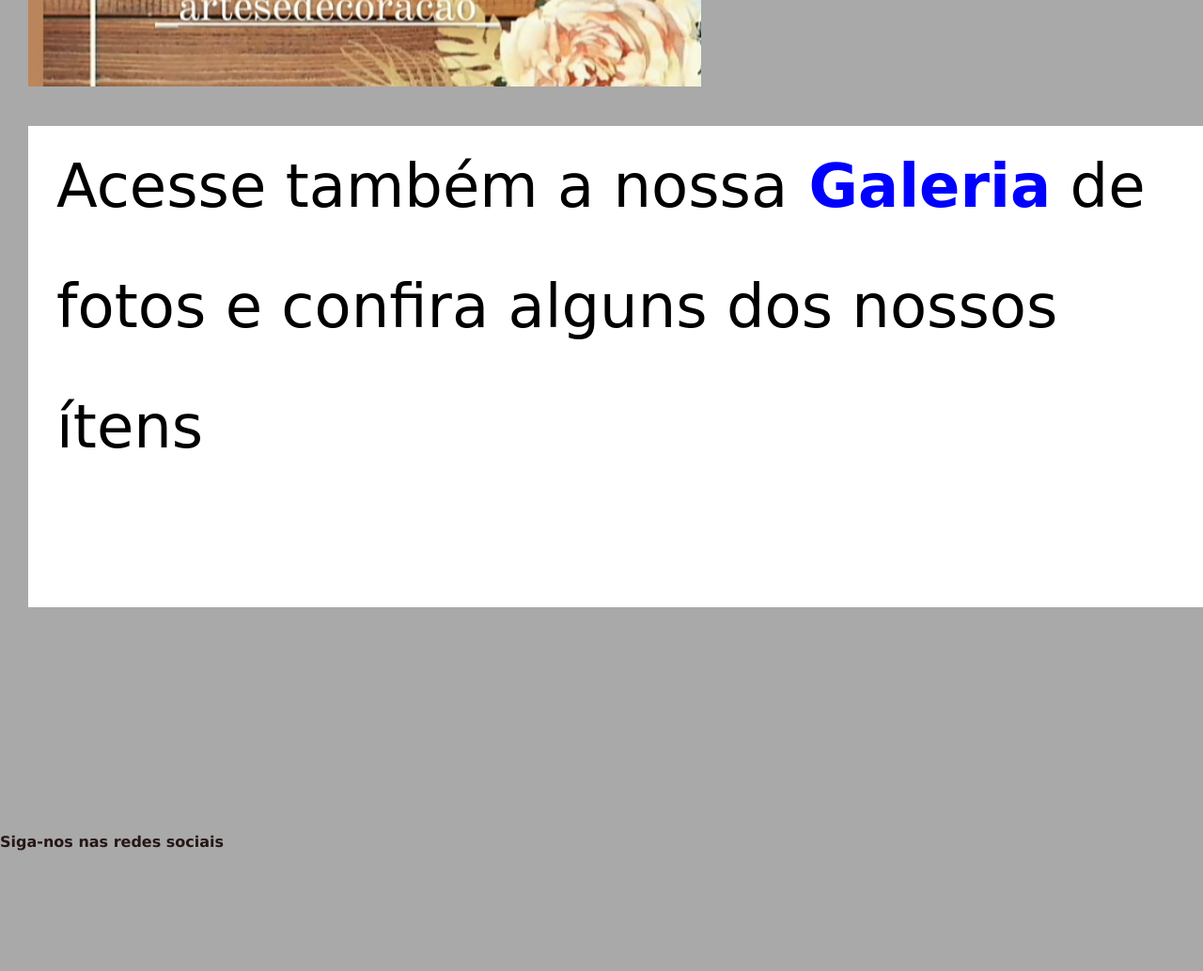
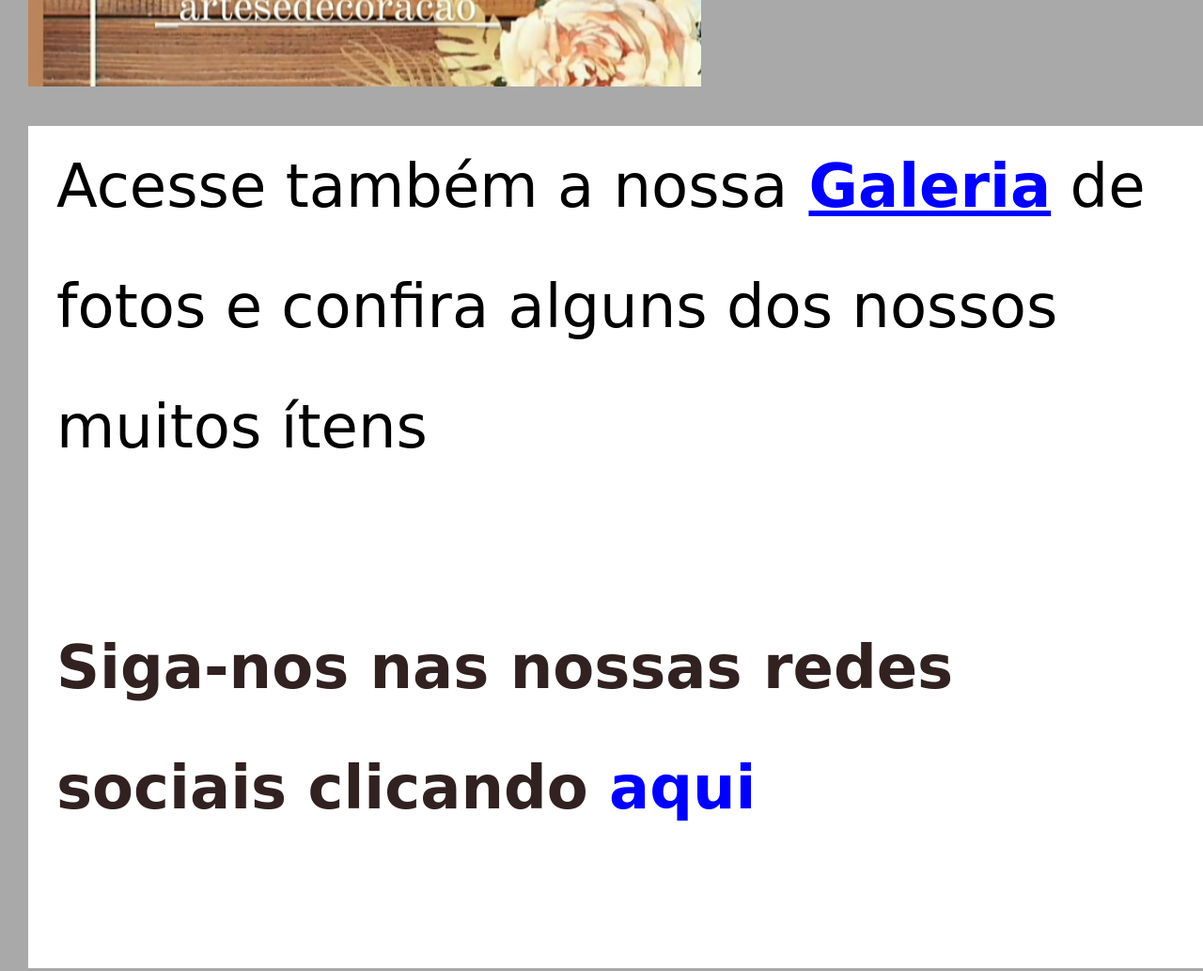
Before and after one commit to cassiaxyz/Site-Pompeia, a plain HTML site: page index.html in a window 1280 px wide. Shown: the part 6280-7313 px from the top of the page at 94% size. Before the commit the page ends 7185 px from the top, so only its background shows below. Drawn offline with Linux system fonts and the light colour scheme.

Commit message:
alteraçoes no footer

```diff
--- a/estilo/style.css
+++ b/estilo/style.css
@@ -92,14 +92,20 @@ section.pag2 {
      padding-left: 30px;
      font-family: var(--fonte3);
      font-size: 5vw;
+     background-color: rgba(0, 0, 0, 0.597);
+     color: white;
+     box-shadow: inset 6px 6px 13px 0px rgba, rgba(0, 0, 0, 0.549);
+     background-attachment: fixed;
 }
 
 
-footer  p {
+footer   {
+    padding: 50px;
     padding-left: 50px;
-    background-color: rgba(0, 0, 0, 0.597);
+    background-color: rgba(255, 255, 0, 0.549);
     color: white;
     text-align: center;
     color: black;
+    font-size: 30px;
 
 }
--- a/index.html
+++ b/index.html
@@ -31,7 +31,8 @@
 
                     <section class="normal">
                         <img src="../Site-Pompeia/estilo/fotos/estilo/foto6.png" alt="">
-                    <p> Acesse também a nossa<a href="pag2.html"> <font color= blue>Galeria</font></a></a> de fotos e confira alguns dos nossos ítens</a> </p>
+                    <p> Acesse também a nossa<a href="pag2.html"> <font color= blue><u>Galeria</u></font></a></a> de fotos e confira alguns dos nossos muitos ítens</a> </p>
+                    <p><a href="https://www.instagram.com/pompeia_artesedecoracao_/ " target="_blank">Siga-nos nas nossas redes sociais clicando <font color = blue>aqui</font></a></p>
 
                     </section>
             <section>
@@ -39,7 +40,7 @@
             </section>
 
                 <footer>
-                    <a href="https://www.instagram.com/pompeia_artesedecoracao_/" target="blank">Siga-nos nas redes sociais</a>
+                    <a href="https://www.instagram.com/pompeia_artesedecoracao_/" target="blank"><i>Lindas festas e Eventos para você e sua família</i></a>
 
                 </footer>
 
```
